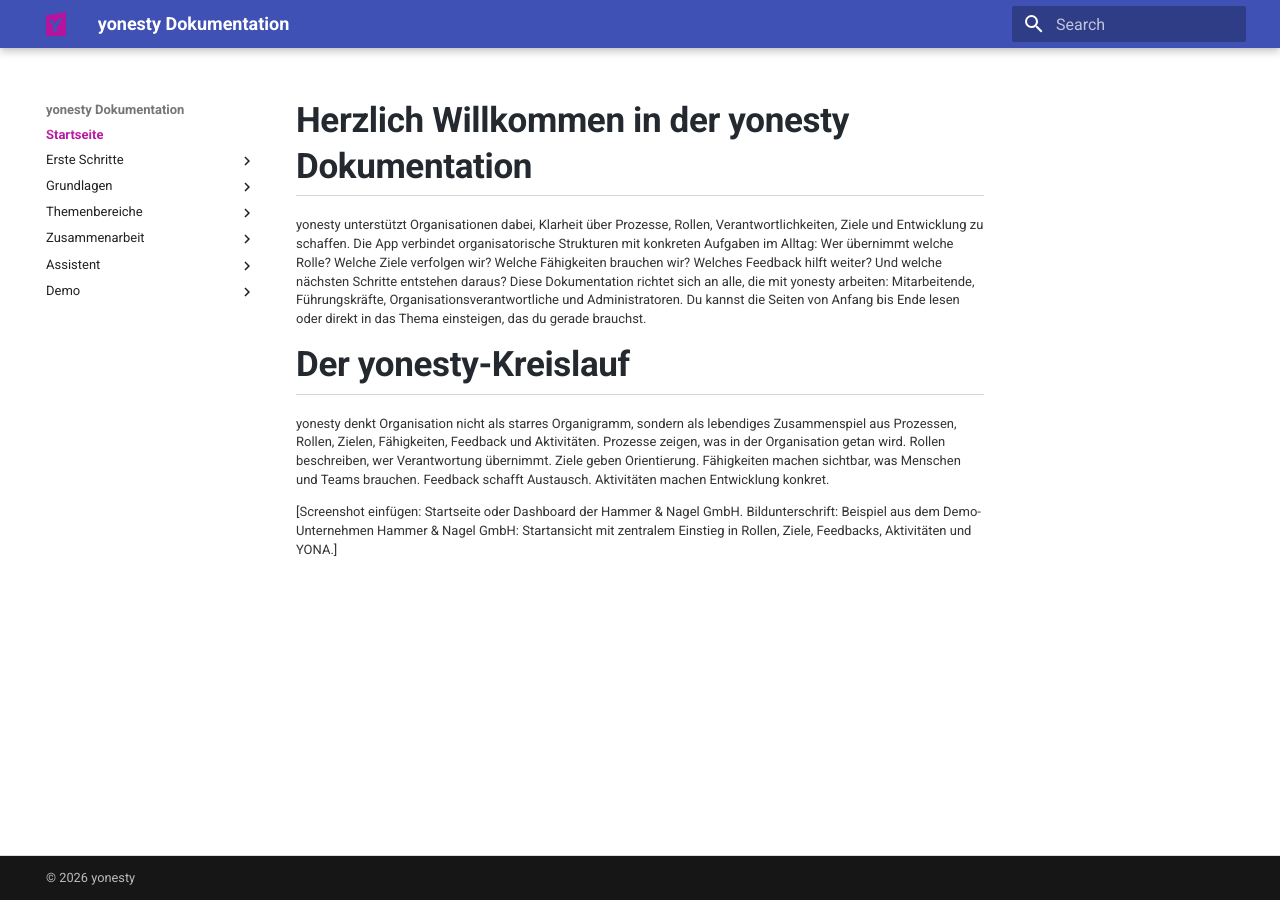
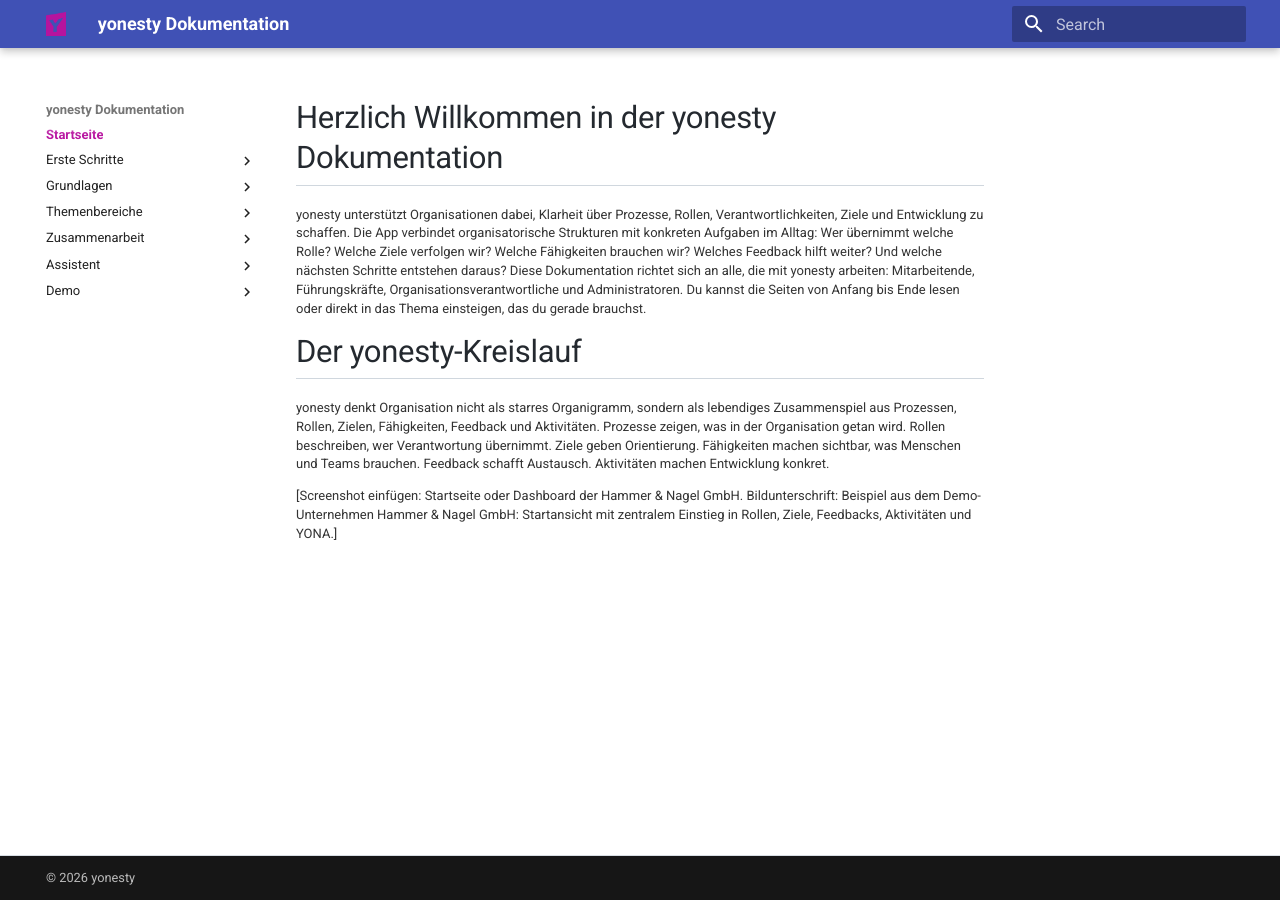
Before and after one commit to ricohaenelsoletti/yonesty, an MkDocs documentation site: the page built from docs/index.md, in a window 1280 px wide. Built offline with MkDocs 1.6.1 and Material for MkDocs 9.7.7, drawn with Linux system fonts in a browser that asks for light colours.

Commit message:
Adjust font size and weight in yonesty.css

```diff
--- a/docs/stylesheets/yonesty.css
+++ b/docs/stylesheets/yonesty.css
@@ -47,10 +47,10 @@
   color: #24292f;
 
   /* Schriftgröße */
-  font-size: 1.75rem;
+  font-size: 1.55rem;
 
   /* Schriftstärke */
-  font-weight: 600;
+  font-weight: 500;
 
   /* Abstand zwischen Text und Linie */
   padding-bottom: 0.3rem;
```
